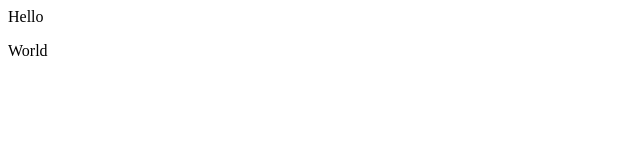
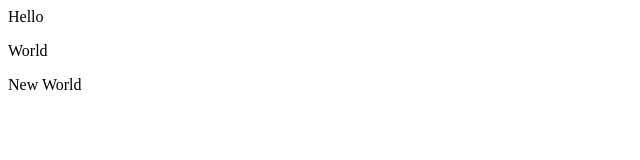
Before and after one commit to munishdhall/demo-rep2, a plain HTML site: page index.html in a window 1280 px wide. Shown: the full height of the page, 0-640 px from the left. Drawn offline with Linux system fonts and the light colour scheme.

Commit message:
committing to Master

```diff
--- a/index.html
+++ b/index.html
@@ -1,2 +1,3 @@
 <div>Hello</div>
 <p>World</p>
+<p>New World</p>
```
